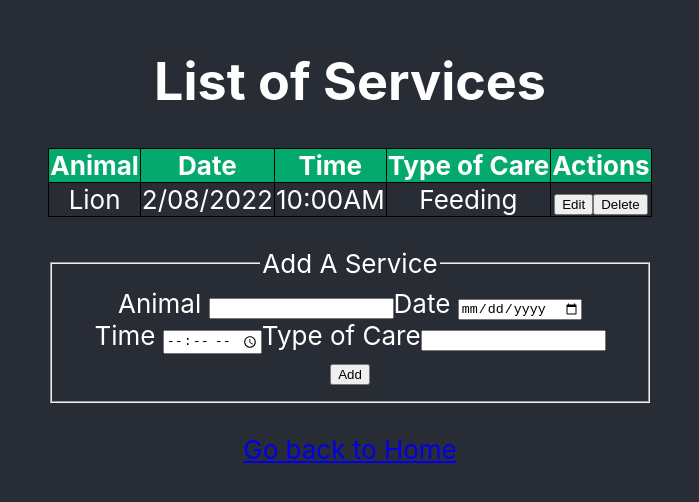
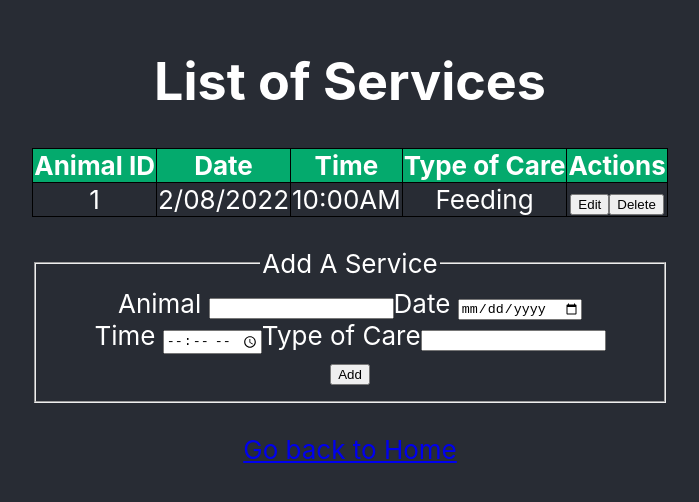
Before and after one commit to chambbri/Zoo-Database-Frontend, a React (Create React App) app: page /services in a window 1280 px wide. Shown: the part 160-662 px from the top of the page, without its empty margins (290-989 px from the left). Built offline with nearby package versions, Linux system fonts and the light colour scheme.

Commit message:
added forever dependency and deleted species from animals for animal type. edited some tables to link the ID of the attribute

```diff
--- a/src/pages/AnimalsPage.js
+++ b/src/pages/AnimalsPage.js
@@ -29,7 +29,7 @@ function animals(){
                         <tr>
                             <th>Animal ID</th>
                             <th>Animal Type</th>
-                            <th>Exhibit</th>
+                            <th>Exhibit ID</th>
                             <th>Origin Country</th>
                             <th>Birthdate</th>
                             <th>Gender</th>
@@ -40,7 +40,7 @@ function animals(){
                         <tr>
                             <td>1</td>
                             <td>Lion</td>
-                            <td>Lion Exhibit</td>
+                            <td>1</td>
                             <td>South Africa</td>
                             <td>05/12/2012</td>
                             <td>Male</td>
--- a/src/pages/ServicesPage.js
+++ b/src/pages/ServicesPage.js
@@ -10,7 +10,7 @@ function ServicesPage() {
                 <table>
                     <thead>
                         <tr>
-                            <th>Animal</th>
+                            <th>Animal ID</th>
                             <th>Date</th>
                             <th>Time</th>
                             <th>Type of Care</th>
@@ -19,7 +19,7 @@ function ServicesPage() {
                     </thead>
                     <tbody>
                         <tr>
-                            <td>Lion</td>
+                            <td>1</td>
                             <td>2/08/2022</td>
                             <td>10:00AM</td>
                             <td>Feeding</td>
```
